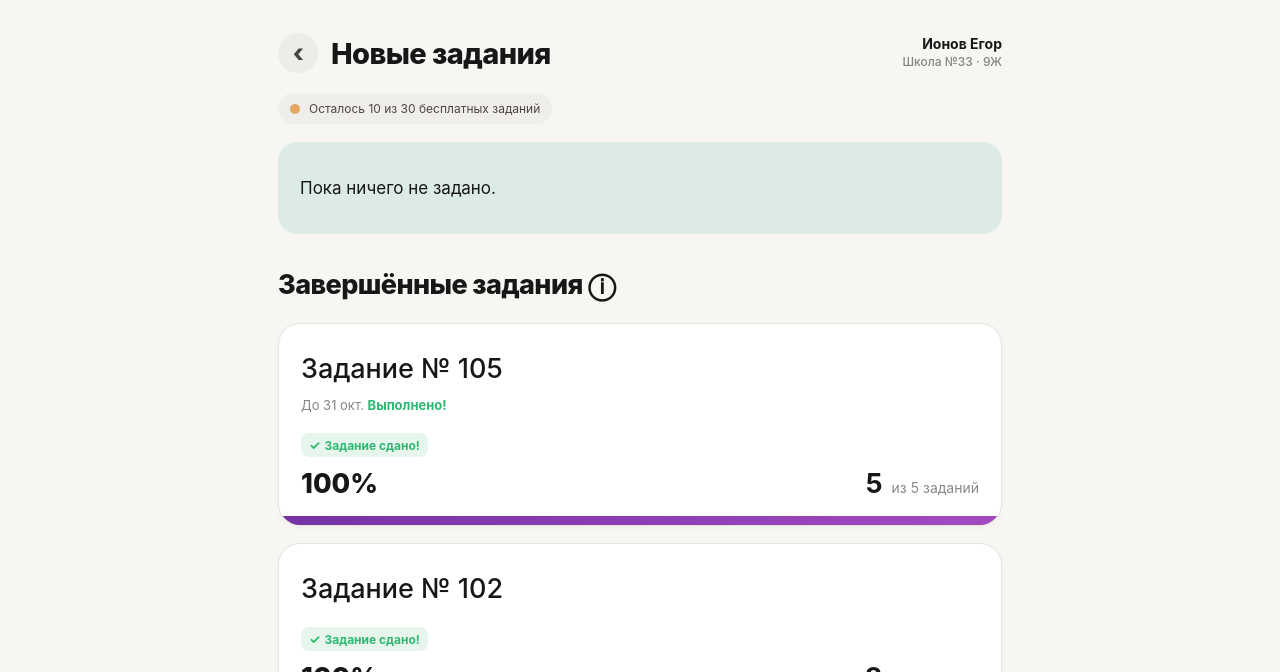
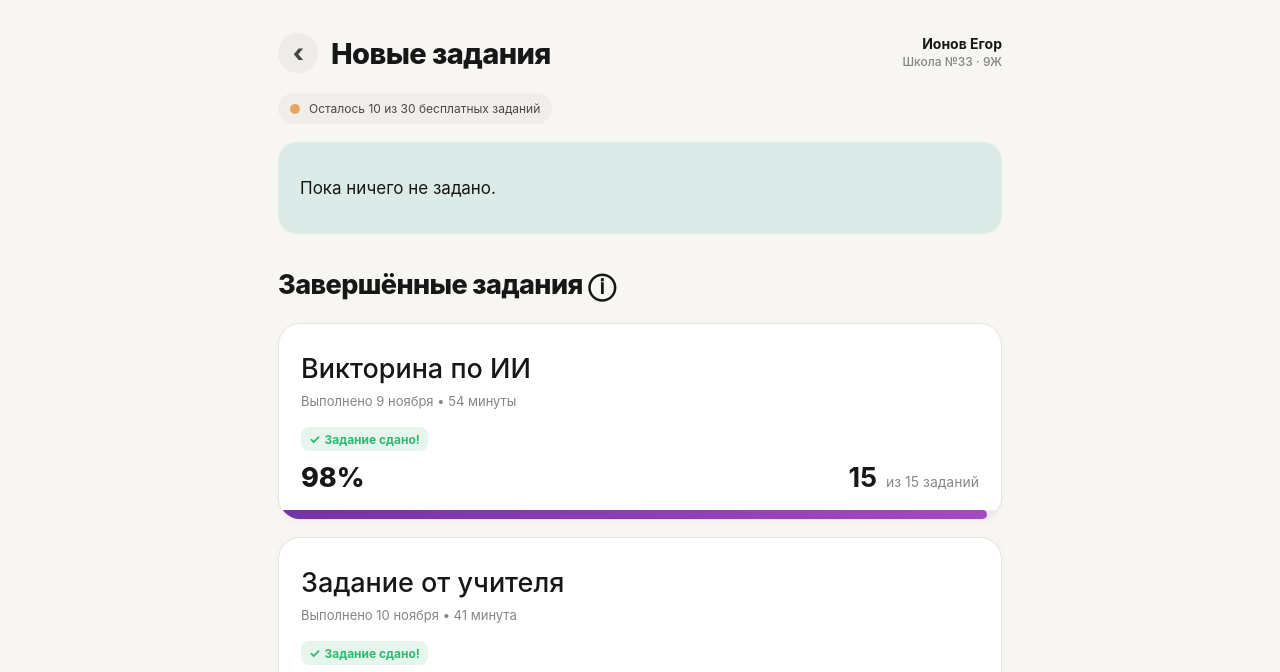
Before and after one commit to ionovegor52-ai/uchi.ru.ionov, a plain HTML site: page index.html in a window 1280 px wide. Shown: the part 108-780 px from the top of the page. Drawn offline with nearby package versions, Linux system fonts and the light colour scheme.

Commit message:
Update index.html

```diff
--- a/index.html
+++ b/index.html
@@ -64,7 +64,8 @@ nav button.active{color:var(--purple);border-bottom-color:var(--purple)}
 .card{background:#fff;border:1px solid #e6e4df;border-radius:22px;overflow:hidden;box-shadow:0 2px 7px #00000008;cursor:pointer;transition:transform .12s,box-shadow .12s}
 .card:active{transform:scale(.99);box-shadow:0 1px 3px #0002}
 .cardbody{padding:24px 20px 15px}
-.taskname{font-size:24px;font-weight:500;margin:0 0 12px}
+.taskname{font-size:24px;font-weight:500;margin:0 0 8px}
+.taskmeta {font-size: 13px; color: #858585; margin-bottom: 8px;}
 
 /* Стили для дедлайна */
 .deadline{font-size:13px; color:#858585; margin-bottom: 10px;}
@@ -117,6 +118,8 @@ nav button.active{color:var(--purple);border-bottom-color:var(--purple)}
 </div>
 <script>
 const tasks=[
+ {n:'Викторина по ИИ', done:15, total:15, score:98, meta: 'Выполнено 9 ноября', time: '54 минуты'},
+ {n:'Задание от учителя', done:6, total:6, score:92, meta: 'Выполнено 10 ноября', time: '41 минута'},
  {n:105, done:5, total:5, score:100, deadline: 'До 31 окт. <b>Выполнено!</b>'},
  {n:102, done:8, total:8, score:100},
  {n:75, done:12, total:12, score:100},
@@ -135,7 +138,8 @@ function taskCards(){
     ${tasks.map(t=>`
  <article class="card" tabindex="0" role="button" data-task="${t.n}" aria-label="Открыть задание ${t.n}">
   <div class="cardbody">
-   <p class="taskname">Задание № ${t.n}</p>
+   <p class="taskname">${typeof t.n === 'number' ? 'Задание № ' + t.n : t.n}</p>
+   ${t.meta ? `<div class="taskmeta">${t.meta} • ${t.time}</div>` : ''}
    ${t.deadline ? `<div class="deadline">${t.deadline}</div>` : ''}
    <div class="badge-submitted">Задание сдано!</div>
    <div class="stats"><span class="percent">${t.score}%</span><span class="count"><b>${t.done}</b> из ${t.total} заданий</span></div>
@@ -159,17 +163,15 @@ function render(page='tasks'){
  }else if(page==='results'){
   main.innerHTML=`<h1 class="section">Результаты</h1><div class="panel"><h2>Завершённые задания</h2><p>Выполнено заданий: <b>${tasks.length}</b></p><p>Средний результат: <b>${Math.round(tasks.reduce((s,t)=>s+t.score,0)/tasks.length)}%</b></p></div>${taskCards()}`;
  }else{
-  // Убрали текст про "не официальный сайт"
   main.innerHTML=`<h1 class="section">О нас</h1><div class="panel"><h2>Учебный кабинет</h2><p>Платформа для интерактивного обучения и проверки знаний.</p><p>Здесь вы можете выполнять задания, отслеживать свой прогресс и получать результаты от учителя.</p></div><button class="action" data-page="tasks"><b>Вернуться к заданиям</b><span>Открыть список выполненных заданий</span></button>`;
  }
 }
 
-function openTask(n){document.getElementById('modalTitle').textContent='Задание № '+n;document.getElementById('modalText').textContent='Задание будет проверено учителем.';overlay.classList.add('show')}
+function openTask(n){document.getElementById('modalTitle').textContent=typeof n === 'number' ? 'Задание № '+n : n;document.getElementById('modalText').textContent='Задание будет проверено учителем.';overlay.classList.add('show')}
 document.addEventListener('click',e=>{
  const page=e.target.closest('[data-page]');if(page){render(page.dataset.page);return}
  const card=e.target.closest('[data-task]');if(card){openTask(card.dataset.task);return}
 });
-document.addEventListener('keydown',e=>{if((e.key==='Enter'||e.key===' ')&&e.target.matches('[data-task]')){e.preventDefault();openTask(e.target.dataset.task)}});
 document.getElementById('closeModal').addEventListener('click',()=>overlay.classList.remove('show'));
 overlay.addEventListener('click',e=>{if(e.target===overlay)overlay.classList.remove('show')});
 render();
```
